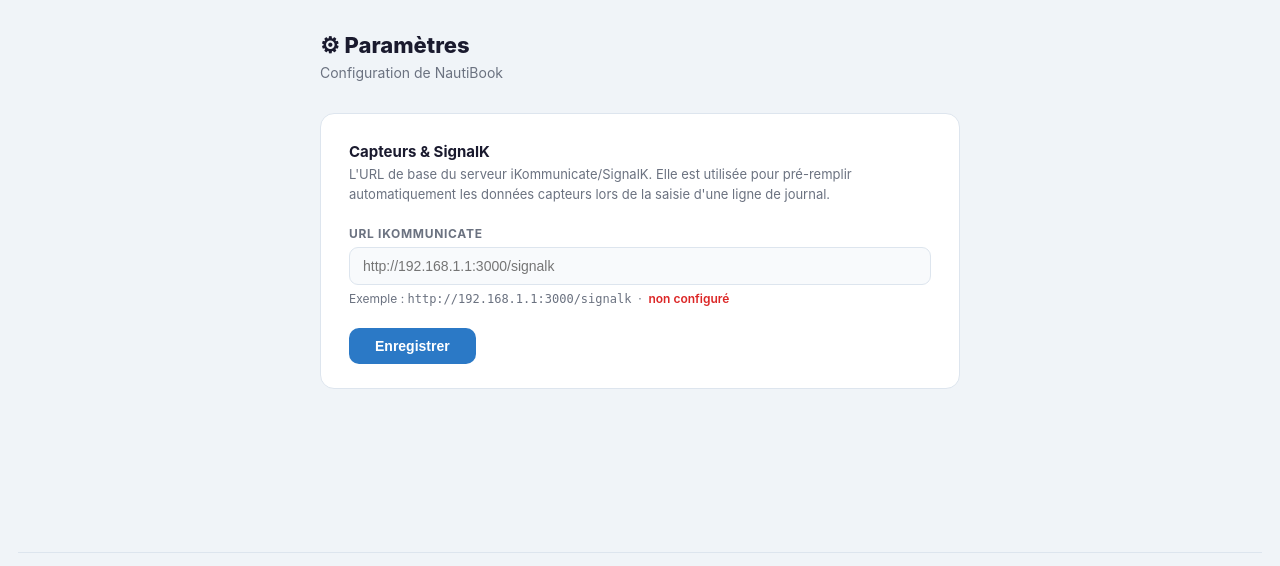
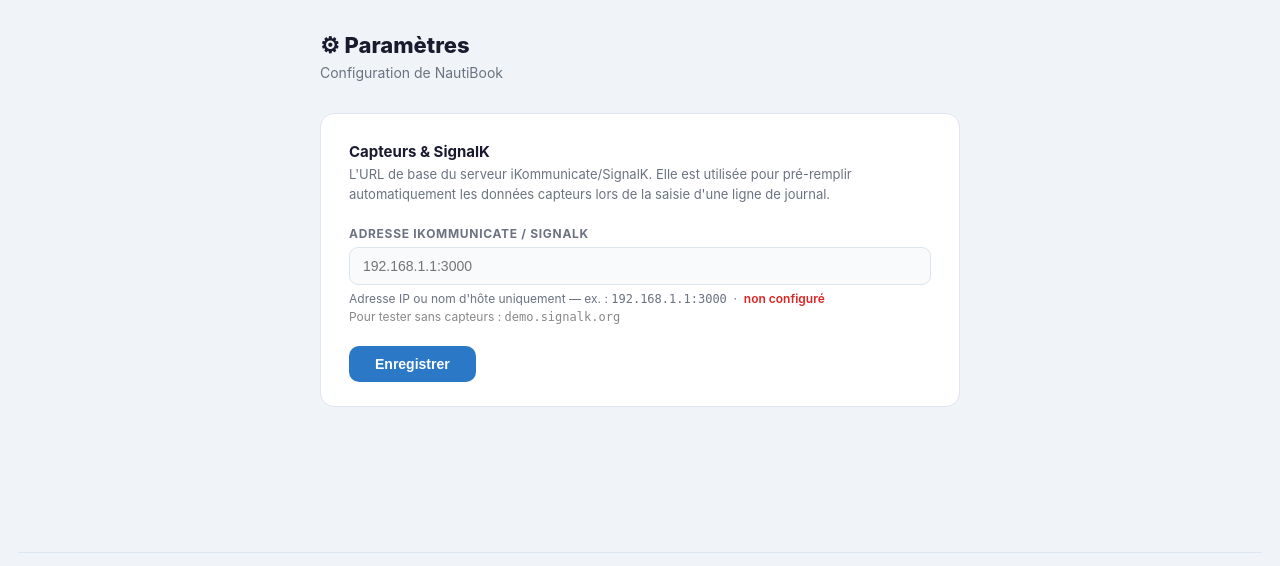
Before and after one commit to philipp0x90/NautiBook, a FastAPI app: page /settings in a window 1280 px wide. Shown: the part 55-621 px from the top of the page. Run offline with FastAPI, Linux system fonts and the light colour scheme; data comes from the database, SQL or seed files in the repository.

Commit message:
changed iKommunicate URL display

```diff
--- a/config.py
+++ b/config.py
@@ -18,9 +18,30 @@ def save_config(data: dict):
         yaml.dump(existing, f, default_flow_style=False, allow_unicode=True)
 
 
+def _normalize_host(raw: str) -> str:
+    raw = raw.strip()
+    for prefix in ("https://", "http://"):
+        if raw.startswith(prefix):
+            raw = raw[len(prefix):]
+            break
+    if raw.endswith("/signalk"):
+        raw = raw[: -len("/signalk")]
+    return raw.rstrip("/")
+
+
+def get_ikommunicate_host() -> str | None:
+    raw = load_config().get("ikommunicate_url") or None
+    if not raw:
+        return None
+    return _normalize_host(raw) or None
+
+
 def get_ikommunicate_url() -> str | None:
-    return load_config().get("ikommunicate_url") or None
+    host = get_ikommunicate_host()
+    if not host:
+        return None
+    return f"http://{host}/signalk"
 
 
 def is_configured() -> bool:
-    return bool(get_ikommunicate_url())
+    return bool(get_ikommunicate_host())
--- a/main.py
+++ b/main.py
@@ -7,7 +7,7 @@ import aiosqlite
 from contextlib import asynccontextmanager
 from typing import Optional
 from utils import get_sensor_data
-from config import get_ikommunicate_url, save_config, is_configured
+from config import get_ikommunicate_url, get_ikommunicate_host, save_config, is_configured
 
 DATABASE_URL = "logbook.db"
 templates = Jinja2Templates(directory="templates")
@@ -1493,7 +1493,7 @@ async def settings_form(request: Request):
             "request": request,
             "active_section": "settings",
             "current_ship": dict(ship) if ship else None,
-            "ikommunicate_url": get_ikommunicate_url() or "",
+            "ikommunicate_host": get_ikommunicate_host() or "",
         },
     )
 
--- a/templates/settings.html
+++ b/templates/settings.html
@@ -111,22 +111,24 @@
         </div>
         <form method="post" action="/settings">
             <div class="field">
-                <label for="ik_url">URL iKommunicate</label>
+                <label for="ik_url">Adresse iKommunicate / SignalK</label>
                 <input
                     type="text"
                     id="ik_url"
                     name="ikommunicate_url"
-                    value="{{ ikommunicate_url }}"
-                    placeholder="http://192.168.1.1:3000/signalk"
+                    value="{{ ikommunicate_host }}"
+                    placeholder="192.168.1.1:3000"
                 >
                 <div class="field-hint">
-                    Exemple&nbsp;: <code>http://192.168.1.1:3000/signalk</code>
+                    Adresse IP ou nom d'hôte uniquement — ex.&nbsp;: <code>192.168.1.1:3000</code>
                     &nbsp;·&nbsp;
-                    {% if ikommunicate_url %}
+                    {% if ikommunicate_host %}
                     <span class="badge-ok">✓ configuré</span>
                     {% else %}
                     <span class="badge-missing">non configuré</span>
                     {% endif %}
+                    <br>
+                    <span style="color: var(--text-muted, #888);">Pour tester sans capteurs&nbsp;: <code>demo.signalk.org</code></span>
                 </div>
             </div>
             <div class="settings-actions">
```
Also changed, not shown: templates/setup.html (+4 -4 lines).
